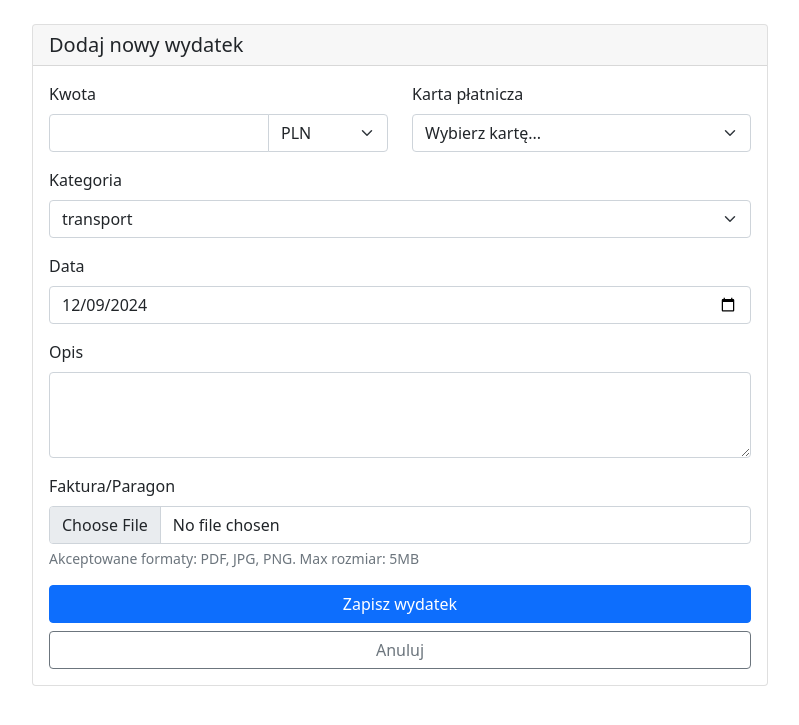
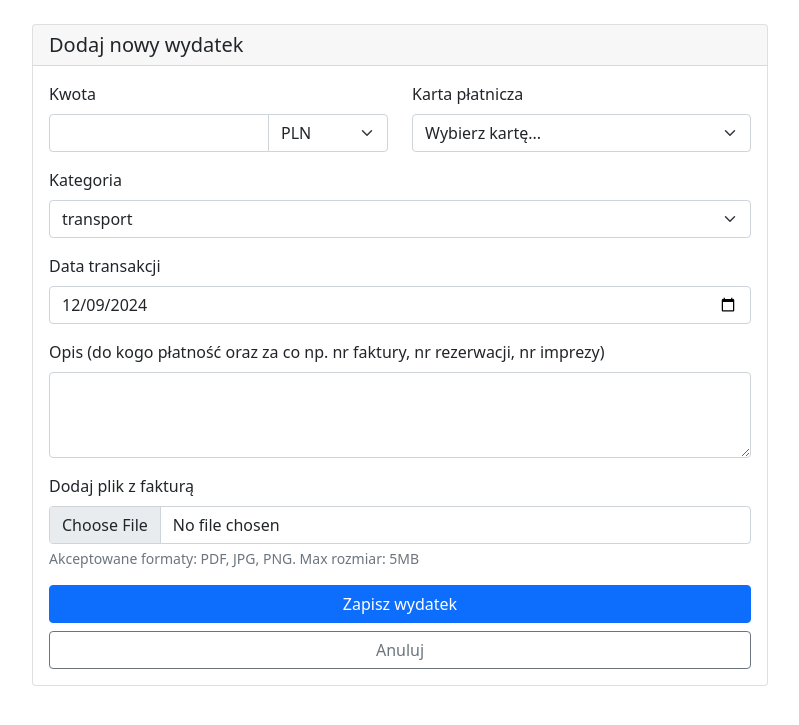
Before and after one commit to cypheus-dev/expense-tracker, a Flask app: page /add_expense in a window 1280 px wide. Shown: the part 56-781 px from the top of the page, without its empty margins (240-1039 px from the left). Run offline with Flask 3, Linux system fonts and the light colour scheme; a user stored in the database is signed in; data comes from the database, SQL or seed files in the repository; some libraries are stand-ins or nearby versions.

Commit message:
Update add_expense.html

```diff
--- a/templates/add_expense.html
+++ b/templates/add_expense.html
@@ -55,17 +55,17 @@
                     </div>
 
                     <div class="mb-3">
-                        <label for="date" class="form-label">Data</label>
+                        <label for="date" class="form-label">Data transakcji</label>
                         <input type="date" class="form-control" id="date" name="date" value="{{ today }}" required>
                     </div>
 
                     <div class="mb-3">
-                        <label for="description" class="form-label">Opis</label>
+                        <label for="description" class="form-label">Opis (do kogo płatność oraz za co np. nr faktury, nr rezerwacji, nr imprezy)</label>
                         <textarea class="form-control" id="description" name="description" rows="3"></textarea>
                     </div>
 
                     <div class="mb-3">
-                        <label for="receipt" class="form-label">Faktura/Paragon</label>
+                        <label for="receipt" class="form-label">Dodaj plik z fakturą</label>
                         <input type="file" class="form-control" id="receipt" name="receipt">
                         <div class="form-text">
                             Akceptowane formaty: PDF, JPG, PNG. Max rozmiar: 5MB
```
